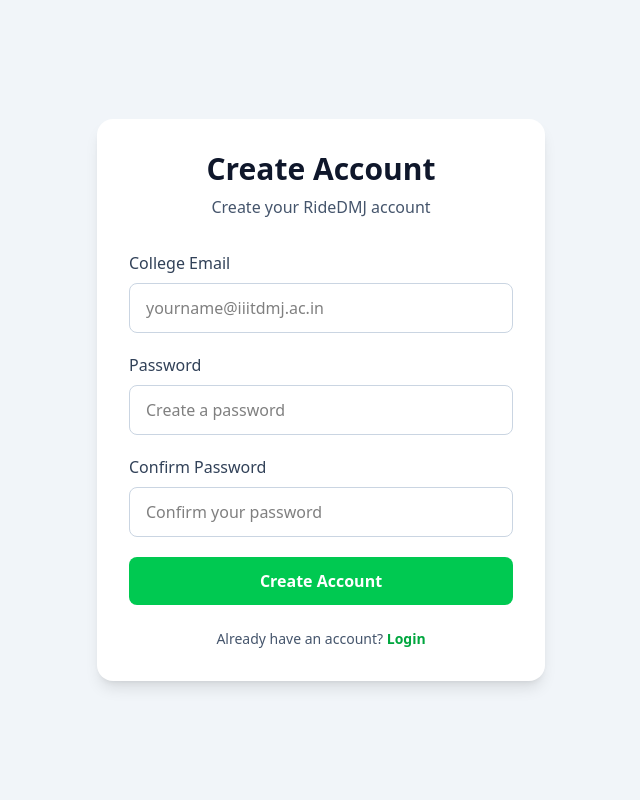
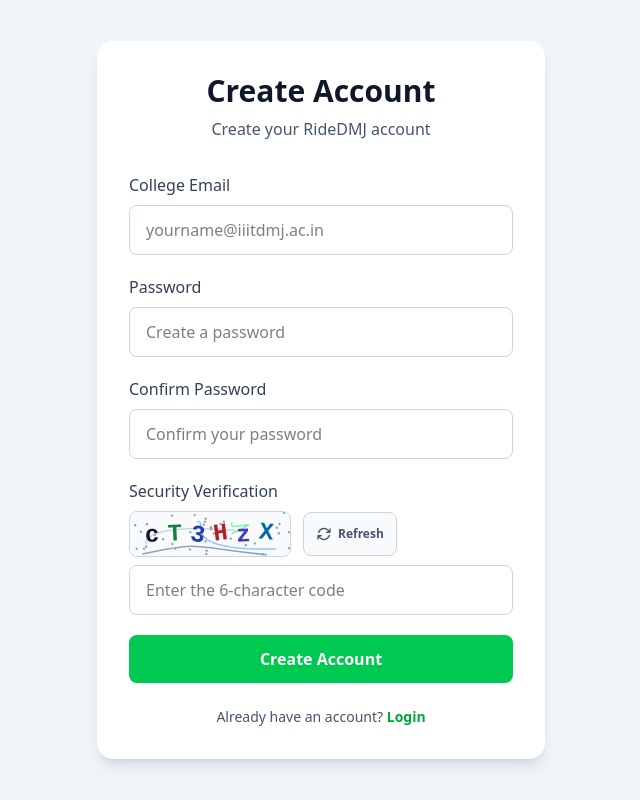
Before and after one commit to Rishabh-09-eng/RideDMJ, a Next.js app in the folder frontend/: page /register in a window 1280 px wide. Shown: the whole page, without its empty margins (319-959 px from the left). Built offline with nearby package versions, Linux system fonts and the light colour scheme.

Commit message:
Add CAPTCHA component for enhanced security in login and registration forms

```diff
--- a/frontend/app/login/page.js
+++ b/frontend/app/login/page.js
@@ -4,21 +4,42 @@
 import React, { useState } from "react";
 import Link from "next/link";
 import { useRouter } from "next/navigation";
+import Captcha, { generateCaptchaCode } from "@/component/Captcha";
 
 const Page = () => {
   const [email, setEmail] = useState("");
   const [password, setPassword] = useState("");
+  const [captchaInput, setCaptchaInput] = useState("");
+  const [captchaCode, setCaptchaCode] = useState(generateCaptchaCode);
+  const [captchaError, setCaptchaError] = useState("");
+  const [submitting, setSubmitting] = useState(false);
 
   const router = useRouter();
 
+  const handleRefreshCaptcha = () => {
+    setCaptchaCode(generateCaptchaCode());
+    setCaptchaInput("");
+    setCaptchaError("");
+  };
+
   const handleSubmit = async (event) => {
     event.preventDefault();
+    setCaptchaError("");
 
     if (!email.endsWith("@iiitdmj.ac.in")) {
       alert("Please use college's email address");
       return;
     }
 
+    // Verify CAPTCHA before login
+    if (captchaInput.trim().toLowerCase() !== captchaCode.toLowerCase()) {
+      setCaptchaError("Incorrect CAPTCHA code. Please try again.");
+      handleRefreshCaptcha();
+      return;
+    }
+
+    try {
+      setSubmitting(true);
       const supabase = createClient();
 
       const { data, error } = await supabase.auth.signInWithPassword({
@@ -28,6 +49,7 @@
 
       if (error) {
         alert(error.message);
+        handleRefreshCaptcha();
         return;
       }
 
@@ -35,6 +57,9 @@
       localStorage.setItem("token", token);
 
       router.push("/");
+    } finally {
+      setSubmitting(false);
+    }
   };
 
   return (
@@ -90,11 +115,23 @@
             />
           </div>
 
+          <Captcha
+            captchaCode={captchaCode}
+            onRefresh={handleRefreshCaptcha}
+            userInput={captchaInput}
+            onUserInputChange={(e) => {
+              setCaptchaInput(e.target.value);
+              if (captchaError) setCaptchaError("");
+            }}
+            error={captchaError}
+          />
+
           <button
             type="submit"
-            className="w-full rounded-lg bg-green-500 px-4 py-3 text-sm font-semibold text-white transition hover:bg-green-600 focus:outline-none focus:ring-2 focus:ring-green-500 focus:ring-offset-2 sm:text-base"
+            disabled={submitting}
+            className="w-full rounded-lg bg-green-500 px-4 py-3 text-sm font-semibold text-white transition hover:bg-green-600 focus:outline-none focus:ring-2 focus:ring-green-500 focus:ring-offset-2 disabled:cursor-not-allowed disabled:bg-slate-300 sm:text-base"
           >
-            Login
+            {submitting ? "Logging in..." : "Login"}
           </button>
         </form>
 
--- a/frontend/app/register/page.js
+++ b/frontend/app/register/page.js
@@ -4,16 +4,28 @@
 import React, { useState } from "react";
 import Link from "next/link";
 import { useRouter } from "next/navigation";
+import Captcha, { generateCaptchaCode } from "@/component/Captcha";
 
 const Page = () => {
     const [email, setEmail] = useState("");
     const [password, setPassword] = useState("");
     const [confirmPassword, setConfirmPassword] = useState("");
+    const [captchaInput, setCaptchaInput] = useState("");
+    const [captchaCode, setCaptchaCode] = useState(generateCaptchaCode);
+    const [captchaError, setCaptchaError] = useState("");
+    const [submitting, setSubmitting] = useState(false);
 
     const router = useRouter();
 
+    const handleRefreshCaptcha = () => {
+        setCaptchaCode(generateCaptchaCode());
+        setCaptchaInput("");
+        setCaptchaError("");
+    };
+
     const handleSubmit = async (event) => {
         event.preventDefault();
+        setCaptchaError("");
 
         if (!email.endsWith("@iiitdmj.ac.in")) {
             alert("Please use college's email address");
@@ -30,6 +42,15 @@
             return;
         }
 
+        // Verify CAPTCHA before signup
+        if (captchaInput.trim().toLowerCase() !== captchaCode.toLowerCase()) {
+            setCaptchaError("Incorrect CAPTCHA code. Please try again.");
+            handleRefreshCaptcha();
+            return;
+        }
+
+        try {
+            setSubmitting(true);
             const supabase = createClient();
 
             const { error } = await supabase.auth.signUp({
@@ -39,6 +60,7 @@
 
             if (error) {
                 alert(error.message);
+                handleRefreshCaptcha();
                 return;
             }
 
@@ -47,6 +69,9 @@
             );
 
             router.push("/login");
+        } finally {
+            setSubmitting(false);
+        }
     };
 
     return (
@@ -122,11 +147,23 @@
                         />
                     </div>
 
+                    <Captcha
+                        captchaCode={captchaCode}
+                        onRefresh={handleRefreshCaptcha}
+                        userInput={captchaInput}
+                        onUserInputChange={(e) => {
+                            setCaptchaInput(e.target.value);
+                            if (captchaError) setCaptchaError("");
+                        }}
+                        error={captchaError}
+                    />
+
                     <button
                         type="submit"
-                        className="w-full rounded-lg bg-green-500 px-4 py-3 text-sm font-semibold text-white transition hover:bg-green-600 focus:outline-none focus:ring-2 focus:ring-green-400 focus:ring-offset-2 sm:text-base"
+                        disabled={submitting}
+                        className="w-full rounded-lg bg-green-500 px-4 py-3 text-sm font-semibold text-white transition hover:bg-green-600 focus:outline-none focus:ring-2 focus:ring-green-400 focus:ring-offset-2 disabled:cursor-not-allowed disabled:bg-slate-300 sm:text-base"
                     >
-                        Create Account
+                        {submitting ? "Creating Account..." : "Create Account"}
                     </button>
                 </form>
 
--- /dev/null
+++ b/frontend/component/Captcha.js
@@ -0,0 +1,149 @@
+"use client";
+
+import React, { useEffect, useRef } from "react";
+
+export function generateCaptchaCode(length = 6) {
+  // Exclude easily confused characters (0, O, o, 1, I, l)
+  const chars = "23456789ABCDEFGHJKLMNPQRSTUVWXYZabcdefghjkmnpqrstuvwxyz";
+  let code = "";
+  for (let i = 0; i < length; i++) {
+    code += chars.charAt(Math.floor(Math.random() * chars.length));
+  }
+  return code;
+}
+
+export default function Captcha({
+  captchaCode,
+  onRefresh,
+  userInput,
+  onUserInputChange,
+  error,
+}) {
+  const canvasRef = useRef(null);
+
+  useEffect(() => {
+    const canvas = canvasRef.current;
+    if (!canvas || !captchaCode) return;
+
+    const ctx = canvas.getContext("2d");
+    if (!ctx) return;
+
+    const width = canvas.width;
+    const height = canvas.height;
+
+    // Background color: clean light slate
+    ctx.fillStyle = "#f8fafc";
+    ctx.fillRect(0, 0, width, height);
+
+    // Draw random curved disturbance lines
+    for (let i = 0; i < 4; i++) {
+      ctx.strokeStyle = ["#cbd5e1", "#94a3b8", "#86efac", "#93c5fd"][i % 4];
+      ctx.lineWidth = 1.5;
+      ctx.beginPath();
+      ctx.moveTo(Math.random() * width, Math.random() * height);
+      ctx.bezierCurveTo(
+        Math.random() * width,
+        Math.random() * height,
+        Math.random() * width,
+        Math.random() * height,
+        Math.random() * width,
+        Math.random() * height
+      );
+      ctx.stroke();
+    }
+
+    // Draw random noise dots
+    for (let i = 0; i < 35; i++) {
+      ctx.fillStyle = "#94a3b8";
+      ctx.beginPath();
+      ctx.arc(Math.random() * width, Math.random() * height, 1.2, 0, Math.PI * 2);
+      ctx.fill();
+    }
+
+    // Draw characters with varied colors and slight rotation
+    const charSpacing = width / (captchaCode.length + 1);
+    const colors = ["#0f172a", "#15803d", "#1e40af", "#b91c1c", "#4338ca", "#0369a1"];
+
+    ctx.font = "bold 24px monospace";
+    ctx.textBaseline = "middle";
+
+    for (let i = 0; i < captchaCode.length; i++) {
+      const char = captchaCode[i];
+      const x = (i + 1) * charSpacing;
+      const y = height / 2 + (Math.random() * 4 - 2);
+      const angle = (Math.random() * 24 - 12) * (Math.PI / 180);
+
+      ctx.save();
+      ctx.translate(x, y);
+      ctx.rotate(angle);
+      ctx.fillStyle = colors[i % colors.length];
+      ctx.fillText(char, -8, 0);
+      ctx.restore();
+    }
+  }, [captchaCode]);
+
+  return (
+    <div className="space-y-2">
+      <label
+        htmlFor="captchaInput"
+        className="block text-sm font-medium text-slate-700 sm:text-base"
+      >
+        Security Verification
+      </label>
+
+      <div className="flex items-center gap-3">
+        {/* Captcha Canvas Image */}
+        <div className="overflow-hidden rounded-lg border border-slate-300 bg-slate-50 shadow-inner">
+          <canvas
+            ref={canvasRef}
+            width={160}
+            height={44}
+            className="block cursor-pointer select-none"
+            onClick={onRefresh}
+            title="Click image to refresh code"
+          />
+        </div>
+
+        {/* Refresh Button */}
+        <button
+          type="button"
+          onClick={onRefresh}
+          className="flex h-11 items-center justify-center gap-1.5 rounded-lg border border-slate-300 bg-slate-50 px-3 text-xs font-semibold text-slate-600 transition hover:bg-slate-100 hover:text-slate-900 focus:outline-none focus:ring-2 focus:ring-green-400"
+          title="Refresh CAPTCHA"
+        >
+          <svg
+            xmlns="http://www.w3.org/2000/svg"
+            fill="none"
+            viewBox="0 0 24 24"
+            strokeWidth={2}
+            stroke="currentColor"
+            className="h-4 w-4"
+          >
+            <path
+              strokeLinecap="round"
+              strokeLinejoin="round"
+              d="M16.023 9.348h4.992v-.001M2.985 19.644v-4.992m0 0h4.992m-4.993 0 3.181 3.183a8.25 8.25 0 0 0 13.803-3.7M4.031 9.865a8.25 8.25 0 0 1 13.803-3.7l3.181 3.182m0-4.991v4.99"
+            />
+          </svg>
+          <span>Refresh</span>
+        </button>
+      </div>
+
+      {/* Input Field */}
+      <input
+        id="captchaInput"
+        type="text"
+        placeholder="Enter the 6-character code"
+        value={userInput}
+        onChange={onUserInputChange}
+        autoComplete="off"
+        required
+        className="w-full rounded-lg border border-slate-300 px-3 py-3 text-sm outline-none transition focus:border-green-500 focus:ring-2 focus:ring-green-200 sm:px-4 sm:text-base"
+      />
+
+      {error && (
+        <p className="text-xs font-medium text-red-600 sm:text-sm">{error}</p>
+      )}
+    </div>
+  );
+}
```
Also changed, not shown: 1 other file (tests, documents, lock files or other folders). Lines whose indentation alone changed are shown as unchanged.
